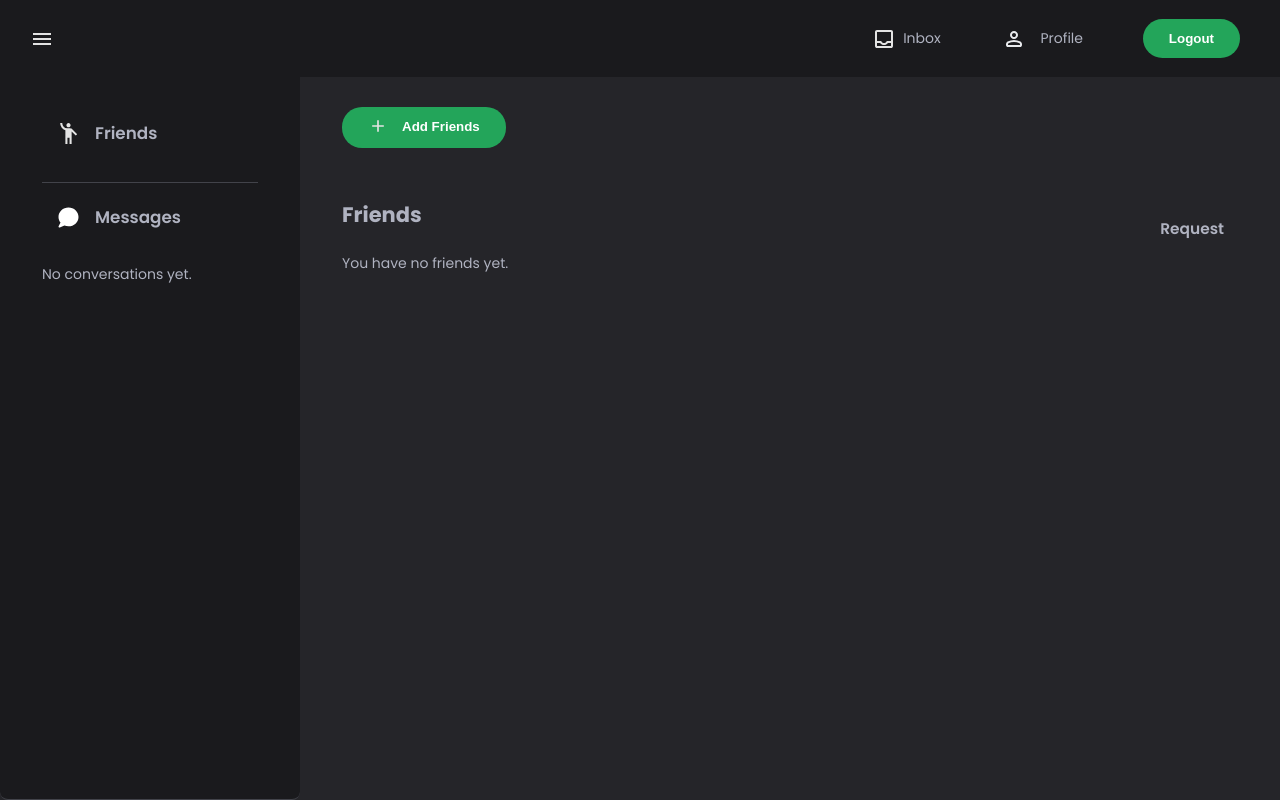
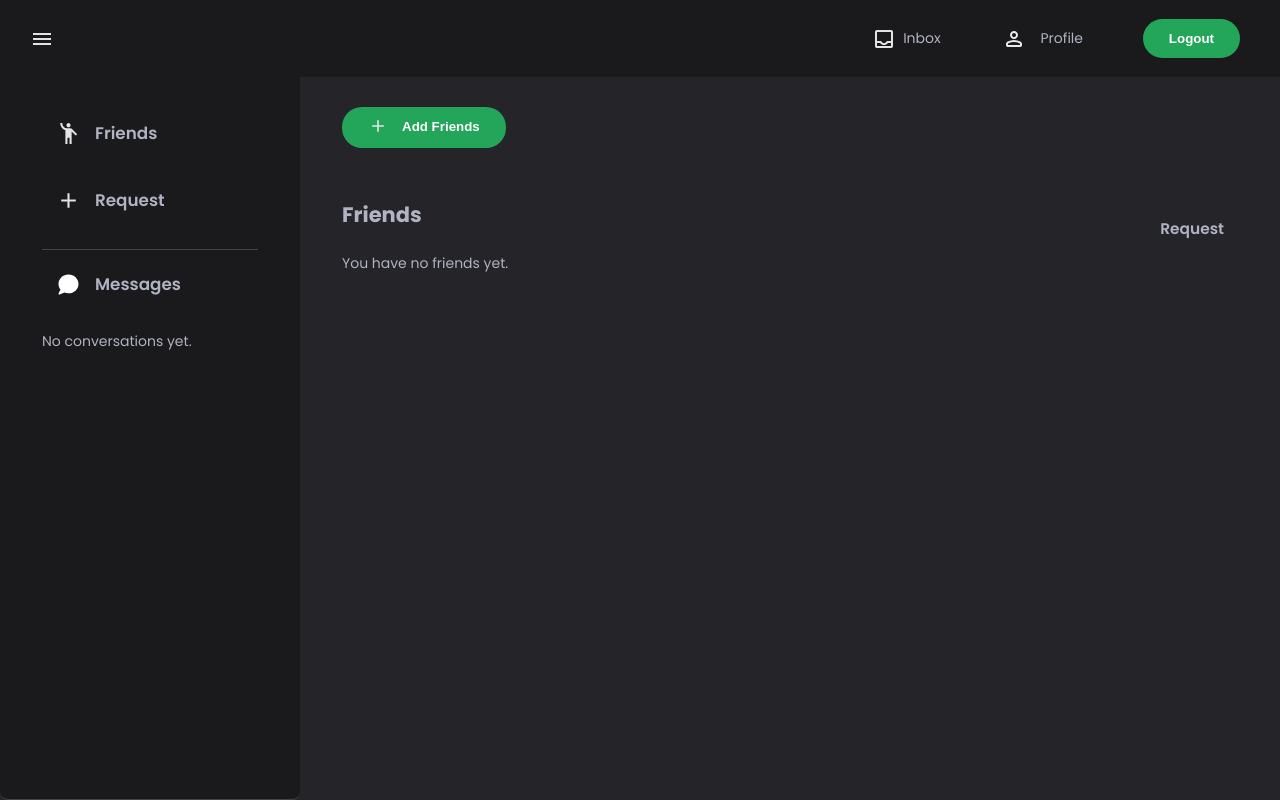
Before and after one commit to Visxal6/Project-B-24, a Django app: page /social/friends/ in a window 1280 px wide. Run offline with Django 5.2, Linux system fonts and the light colour scheme; the visitor is signed in with stand-in values (Sample User, id 1); data comes from the database, SQL or seed files in the repository; data that the repository does not hold is empty.

Commit message:
added a new link on the sidebar in social page

```diff
--- a/social/templates/social/base_chat.html
+++ b/social/templates/social/base_chat.html
@@ -1,19 +1,22 @@
 {% extends 'app/base.html' %}
 {% load static %}
 
-{% block title %}Dashboard | CS3240 Project{% endblock %}
+{% block title %}
+ Base Chat
+{% endblock %}
 
 {% block styles %}
-<link rel="stylesheet" href="{% static 'social/styles/social.css' %}">
-<link rel="stylesheet" href="{% static 'social/styles/chat.css' %}">
+  <link rel="stylesheet" href="{% static 'social/styles/social.css' %}">
+  <link rel="stylesheet" href="{% static 'social/styles/chat.css' %}">
 
-{% block extra_styles %}
-{% endblock %}
+  {% block extra_styles %}
+  {% endblock %}
 {% endblock %}
 
 
 {% block content %}
 <section class="chat-layout">
+  <!--Social Sidebar-->
   <div id="message-container">
     <a href="{% url 'social:friends' %}">
       <div class="friends-link">
@@ -21,7 +24,12 @@
         <span>Friends</span>
       </div>
     </a>
-
+    <a href="{% url 'social:incoming_requests' %}">
+      <div class="friends-link">
+        <img src="{% static 'social/icons/plus.svg' %}" alt="social icon">
+        <span>Request</span>
+      </div>
+    </a>
     <hr class="separator">
 
     <div class="message-header">
@@ -29,6 +37,7 @@
       <span>Messages</span>
     </div>
 
+    <!--Chats-->
     <div id="chats">
       <ul>
         {% for c in convos %}
@@ -44,6 +53,7 @@
     </div>
   </div>
 
+  <!--Content-->
   {% block chat_main %}
   {% endblock %}
 </section>
--- a/social/templates/social/chat_detail.html
+++ b/social/templates/social/chat_detail.html
@@ -5,6 +5,7 @@
 <div class="chat-box">
   <h3>Chat with {{ other.username }}</h3>
 
+  <!--Prints prev message-->
   <div class="chat-messages" id="chatMessages">
     {% for m in messages %}
     <span>
@@ -23,12 +24,15 @@
     <form method="post" action="{% url 'social:send_message' convo.id %}">
       {% csrf_token %}
       <textarea name="body" placeholder="Type a message…" required></textarea>
-      <button type="submit">Send</button>
+      <button type="submit">
+        Send
+      </button>
     </form>
   </div>
 </div>
 
 <script>
+  // Script for send message when we press return
   const msgs = document.getElementById('chatMessages');
   if (msgs) msgs.scrollTop = msgs.scrollHeight;
 
--- a/social/templates/social/incoming_requests.html
+++ b/social/templates/social/incoming_requests.html
@@ -20,14 +20,17 @@
       <h2>Request</h2>
     </div>
     <div>
+      <!--Get request list and printed-->
       <ul class="request-list">
         {% for r in requests %}
         <li>
           <span>{{ r.from_user.username }}</span>
           <div class="request-button-container">
+            <!--requests/<int:req_id>/accept/-->
             <form method="post" action="{% url 'social:accept_request' r.id %}">{% csrf_token %}<button
                 class="button accept-request-button">Accept</button>
             </form>
+            <!--requests/<int:req_id>/decline/-->
             <form method="post" action="{% url 'social:decline_request' r.id %}">{% csrf_token %}<button
                 class="button decline-request-button">Decline</button>
             </form>
--- a/social/templates/social/social.html
+++ b/social/templates/social/social.html
@@ -1,5 +1,9 @@
 {% extends 'social/base_chat.html' %}
 {% load static %}
+
+{% block title %}
+  Social
+{% endblock %}
 
 {% block chat_main %}
 <div id="friends-container">
--- a/social/urls.py
+++ b/social/urls.py
@@ -5,16 +5,20 @@ from . import views
 app_name = "social"
 
 urlpatterns = [
+    # Friends
+    path("friends/", views.friends_list, name="friends"),
+    path("friends/start-chat/<int:user_id>/", views.start_chat_with_friend, name="start_chat"),
+
+    # Search
     path("", views.user_search, name="user_search"),
     path("request/<int:user_id>/", views.send_friend_request, name="send_request"),
+
+    # Request
     path("requests/", views.incoming_requests, name="incoming_requests"),
     path("requests/<int:req_id>/accept/", views.accept_request, name="accept_request"),
     path("requests/<int:req_id>/decline/", views.decline_request, name="decline_request"),
 
-    path("friends/", views.friends_list, name="friends"),
-    path("friends/start-chat/<int:user_id>/", views.start_chat_with_friend, name="start_chat"),
-
-    path("chats/", views.chat_list, name="chat_list"),
+    # Chat
     path("chats/<int:convo_id>/", views.chat_detail, name="chat_detail"),
     path("chats/<int:convo_id>/send/", views.send_message, name="send_message"),
 ]
--- a/social/views.py
+++ b/social/views.py
@@ -4,10 +4,7 @@ from django.contrib.auth.decorators import login_required
 from django.contrib import messages
 from django.shortcuts import get_object_or_404, redirect, render
 from django.db.models import Q
-from django.utils import timezone
 from django.db.models import Max
-from django.db import models, transaction
-from django.db.models import Count
 
 from django.conf import settings
 from .models import FriendRequest, Friendship, Conversation, Message
@@ -15,90 +12,144 @@ User = settings.AUTH_USER_MODEL
 
 UserModel = get_user_model()
 
-
+# Search and return user that match the input
 @login_required
 def user_search(request):
+    # Get user name from query
     q = request.GET.get("q", "").strip()
     results = []
+
+    # Find users
     if q:
         results = UserModel.objects.filter(
-            Q(username__icontains=q) | Q(first_name__icontains=q) | Q(
-                last_name__icontains=q) | Q(email__icontains=q)
+            Q(username__icontains=q) |
+            Q(first_name__icontains=q) |
+            Q(last_name__icontains=q) |
+            Q(email__icontains=q)
         ).exclude(id=request.user.id)[:20]
-    return render(request, "social/user_search.html", {"q": q, "results": results})
+
+    # Return users results
+    return render(request, "social/user_search.html",
+                  {"q": q,
+                   "results": results
+                   })
 
 
+# Send friend request
 @login_required
 def send_friend_request(request, user_id):
+    # Find user
     to_user = get_object_or_404(UserModel, id=user_id)
+
+    # Add yourself
     if to_user == request.user:
         messages.error(request, "You cannot add yourself.")
         return redirect("social:user_search")
-    # Already friends?
+
+    # Already friends
     if Friendship.friends_of(request.user).filter(id=to_user.id).exists():
         messages.info(request, "Already friends.")
         return redirect("social:user_search")
-    # Existing pending in either direction?
+
+    # Pending request
     existing = FriendRequest.objects.filter(
-        (Q(from_user=request.user, to_user=to_user) | Q(
-            from_user=to_user, to_user=request.user)) & Q(status="pending")
+        (Q(from_user=request.user, to_user=to_user) |
+         Q(from_user=to_user, to_user=request.user)) &
+         Q(status="pending")
     ).first()
+
     if existing:
         messages.info(request, "Request already pending.")
         return redirect("social:user_search")
 
+    # Send request
     FriendRequest.objects.create(from_user=request.user, to_user=to_user)
     messages.success(request, "Friend request sent.")
     return redirect("social:user_search")
 
-
+# Incoming Request
 @login_required
 def incoming_requests(request):
+    # Retrieves all pending request
     reqs = FriendRequest.objects.filter(
-        to_user=request.user, status="pending").order_by("-created_at")
-    return render(request, "social/incoming_requests.html", {"requests": reqs})
+        to_user=request.user, status="pending"
+        ).order_by("-created_at")
 
+    return render(request, "social/incoming_requests.html",
+                  {
+                    "requests": reqs
+                  })
 
+# Accept request
 @login_required
 def accept_request(request, req_id):
-    fr = get_object_or_404(FriendRequest, id=req_id,
-                           to_user=request.user, status="pending")
+    # Get friend request
+    fr = get_object_or_404(FriendRequest, id=req_id, to_user=request.user, status="pending")
     fr.accept()
+
     messages.success(request, f"You are now friends with {fr.from_user}.")
     return redirect("social:friends")
 
-
+# Decline request
 @login_required
 def decline_request(request, req_id):
-    fr = get_object_or_404(FriendRequest, id=req_id,
-                           to_user=request.user, status="pending")
+    fr = get_object_or_404(FriendRequest, id=req_id, to_user=request.user, status="pending")
     fr.decline()
+
     messages.info(request, "Friend request declined.")
     return redirect("social:incoming_requests")
+
+
+# Start Chat
+@login_required
+def start_chat_with_friend(request, user_id):
+    # Get friend
+    other = get_object_or_404(get_user_model(), id=user_id)
+
+    # Get or create a conversation
+    convo = Conversation.get_or_create_dm(request.user, other)
+
+    return redirect("social:chat_detail", convo_id=convo.id)
+
+
+# Send a message
+@login_required
+def send_message(request, convo_id):
+    # Get conversation
+    convo = get_object_or_404(
+        Conversation,
+        id=convo_id,
+        participants=request.user
+        )
+
+    # Get message from body
+    body = request.POST.get("body", "").strip()
+
+    # Create message
+    if body:
+        Message.objects.create(
+            conversation=convo,
+            sender=request.user,
+            body=body
+            )
+
+    return redirect("social:chat_detail", convo_id=convo.id)
 
 
 @login_required
 def friends_list(request):
     """Show the friends page with sidebar chats."""
     friends = Friendship.friends_of(request.user).order_by("username")
-    convos = _sidebar_convos(request)  # for the sidebar
+    convos = _sidebar_convos(request)
     return render(
         request,
         "social/social.html",
         {
             "friends": friends,
             "convos": convos,
-            "convo": None,  # no active chat selected
+            "convo": None,
         },
     )
-
-
-@login_required
-def start_chat_with_friend(request, user_id):
-    other = get_object_or_404(get_user_model(), id=user_id)
-    convo = Conversation.get_or_create_dm(
-        request.user, other)  # <- use the models.Conversation
-    return redirect("social:chat_detail", convo_id=convo.id)
 
 
 @login_required
@@ -133,7 +184,6 @@ def _sidebar_convos(request):
 
     convos = []
     for c in qs:
-        # show only the other participant's username
         other = c.participants.exclude(id=request.user.id).first()
         if other:
             display = other.username
@@ -150,7 +200,7 @@ def chat_detail(request, convo_id):
         Conversation, id=convo_id, participants=request.user)
     msgs = convo.messages.select_related("sender").all()
     other = convo.participants.exclude(id=request.user.id).first()
-    convos = _sidebar_convos(request)  # same helper used in both
+    convos = _sidebar_convos(request)
     return render(
         request,
         "social/chat_detail.html",
@@ -158,18 +208,6 @@ def chat_detail(request, convo_id):
             "convo": convo,
             "messages": msgs,
             "other": other,
-            "convos": convos,  # sidebar list
+            "convos": convos,
         },
     )
-
-
-@login_required
-def send_message(request, convo_id):
-    convo = get_object_or_404(
-        Conversation, id=convo_id, participants=request.user)
-    body = request.POST.get("body", "").strip()
-    if body:
-        Message.objects.create(
-            conversation=convo, sender=request.user, body=body)
-        # updated_at auto-updates on convo
-    return redirect("social:chat_detail", convo_id=convo.id)
```
Also changed, not shown: social/models.py (+34 -16 lines), social/templates/social/user_search.html (+9 -2 lines).
